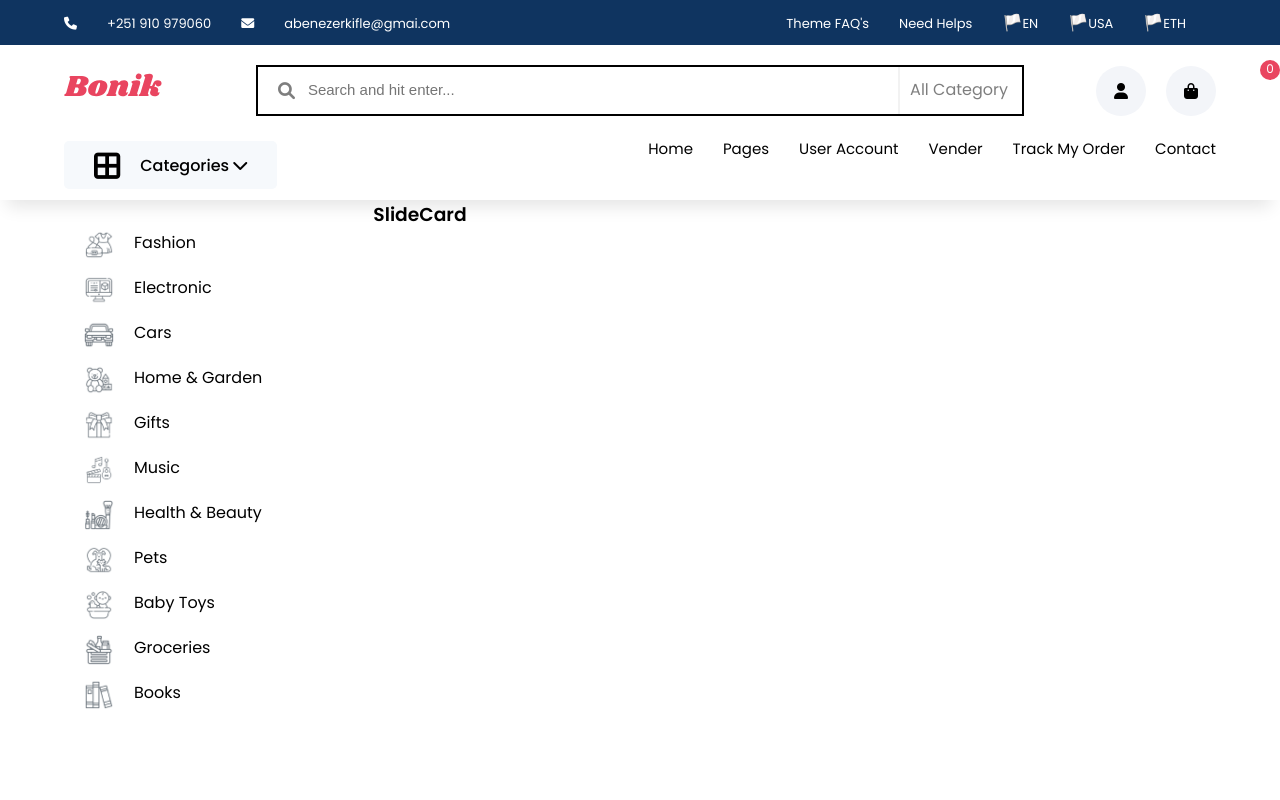
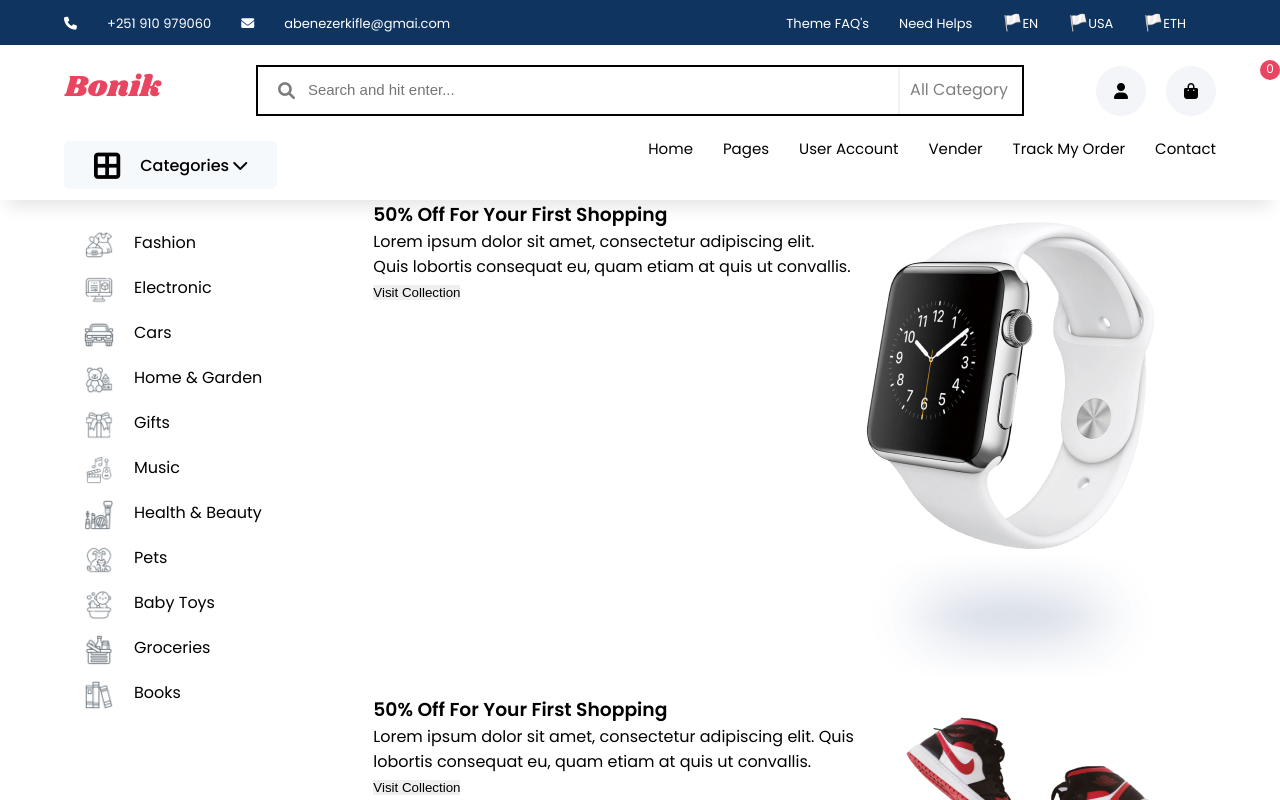
Before and after one commit to abenooo/Ecommerice-Website-in-React, a React (Create React App) app: page / in a window 1280 px wide. Shown: the top 800 px of the page. Built offline with nearby package versions, Linux system fonts and the light colour scheme.

Commit message:
Sidebar fixed

```diff
--- a/src/components/mainpage/SlideCard.jsx
+++ b/src/components/mainpage/SlideCard.jsx
@@ -1,9 +1,23 @@
 import React from "react";
+import Sdata from "./Sdata";
 
 function SlideCard() {
   return (
     <>
-      <h1>SlideCard</h1>
+      {Sdata.map((value, index) => {
+        return (
+          <div className="box d_flex top" key={index}>
+            <div className="left">
+              <h1>{value.title}</h1>
+              <p>{value.desc}</p>
+              <button className="btn-primary">Visit Collection</button>
+            </div>
+            <div className="right">
+              <img src={value.cover} alt="" />
+            </div>
+          </div>
+        );
+      })}
     </>
   );
 }
```
